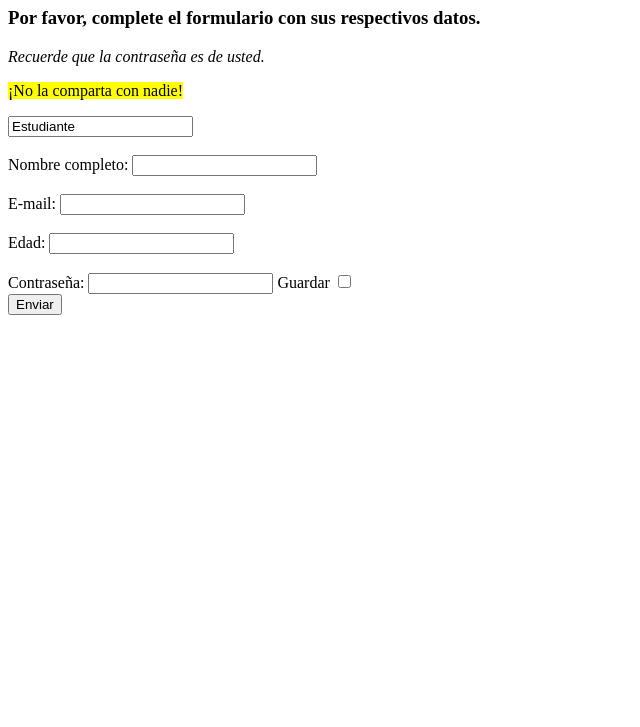
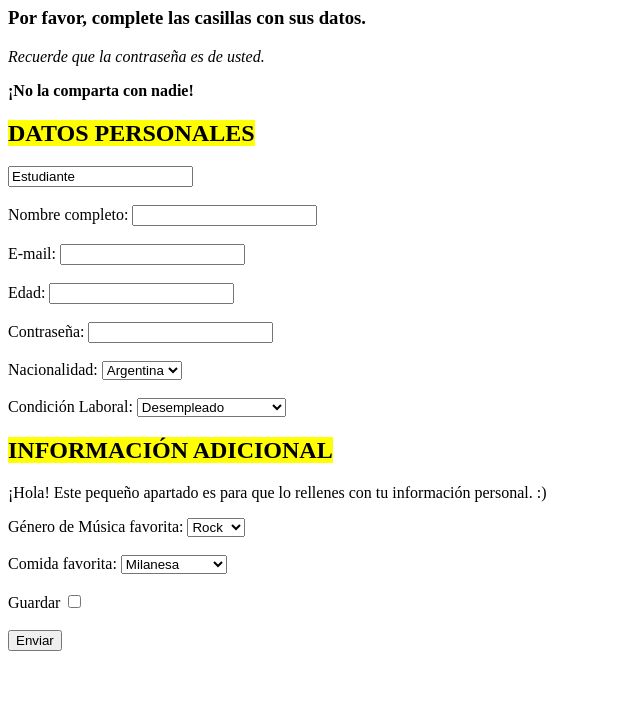
Before and after one commit to moravallejos/utn-labcomII-practices, a plain HTML site: page U02P02/perfil.html in a window 1280 px wide. Shown: the part 73-800 px from the top of the page, without its empty margins (0-640 px from the left). Drawn offline with Linux system fonts and the light colour scheme.

Commit message:
Version2

```diff
--- a/U02P02/perfil.html
+++ b/U02P02/perfil.html
@@ -8,10 +8,11 @@
 </head>
 <body>
     <div id="content">
-        <h1>Formulario de Mora</h1>
-        <h3>Por favor, complete el formulario con sus respectivos datos.</h3>
+        <h1>Formulario</h1>
+        <h3>Por favor, complete las casillas con sus datos.</h3>
         <p><em>Recuerde que la contraseña es de usted. </em></p>
-        <p><mark>¡No la comparta con nadie!</mark></p>
+        <p><strong>¡No la comparta con nadie!</strong></p>
+        <h2><strong><mark>DATOS PERSONALES</mark> </strong></h2>
     <form action="/accion.php">
         <input value="Estudiante" readonly />
         <br />
@@ -30,9 +31,53 @@
         <br />
         <label for="password">Contraseña: </label>
         <input type="password" name="password">
-
+        <br />
+        <br />
+        <label for="seleccionable">Nacionalidad: </label>
+        <select name="seleccionable" id="seleccionable">
+            <option value="Argentina">Argentina</option>
+            <option value="Chile">Chile</option>
+            <option value="Uruguay">Uruguay</option>
+            <option value="Paraguay">Paraguay</option>
+            <option value="Brasil">Brasil</option>
+            <option value="Perú">Perú</option>
+            <option value="Colombia">Colombia</option>
+            <option value="Bolivia">Bolivia</option>
+        </select>
+        <br />
+        <br />
+        <label for="seleccionable">Condición Laboral: </label>
+        <select name="seleccionable" id="seleccionable">
+            <option value="Desempleado">Desempleado</option>
+            <option value="En búsqueda laboral">En búsqueda Laboral</option>
+            <option value="Trabajo Part-Time">Trabajo Part-Time</option>
+            <option value=">Trabajo Full-Time">Trabajo Full-Time</option>
+        </select>
+        <br />
+        <h2><strong><mark>INFORMACIÓN ADICIONAL</mark> </strong></h2>
+        <p>¡Hola! Este pequeño apartado es para que lo rellenes con tu información personal. :)</p>
+        <label for="seleccionable">Género de Música favorita: </label>
+        <select name="seleccionable" id="seleccionable">
+            <option value="Rock">Rock</option>
+            <option value="Rap">Rap</option>
+            <option value="K-pop">K-pop</option>
+            <option value="Pop">Pop</option>
+            <option value="Metal">Metal</option>
+        </select>
+        <br />
+        <br />
+        <label for="seleccionable">Comida favorita: </label>
+        <select name="seleccionable" id="seleccionable">
+            <option value="Milanesa">Milanesa</option>
+            <option value="Fideos">Fideos</option>
+            <option value="Hamburguesa">Hamburguesa</option>
+            <option value="Guiso">Guiso</option>
+        </select>
+        <br />
+        <br />
         <label for="checkbox">Guardar</label>
         <input type="checkbox" name="Check"/>
+        <br />
         <br />
         <input type="submit" value="Enviar" />
     </form>
```
